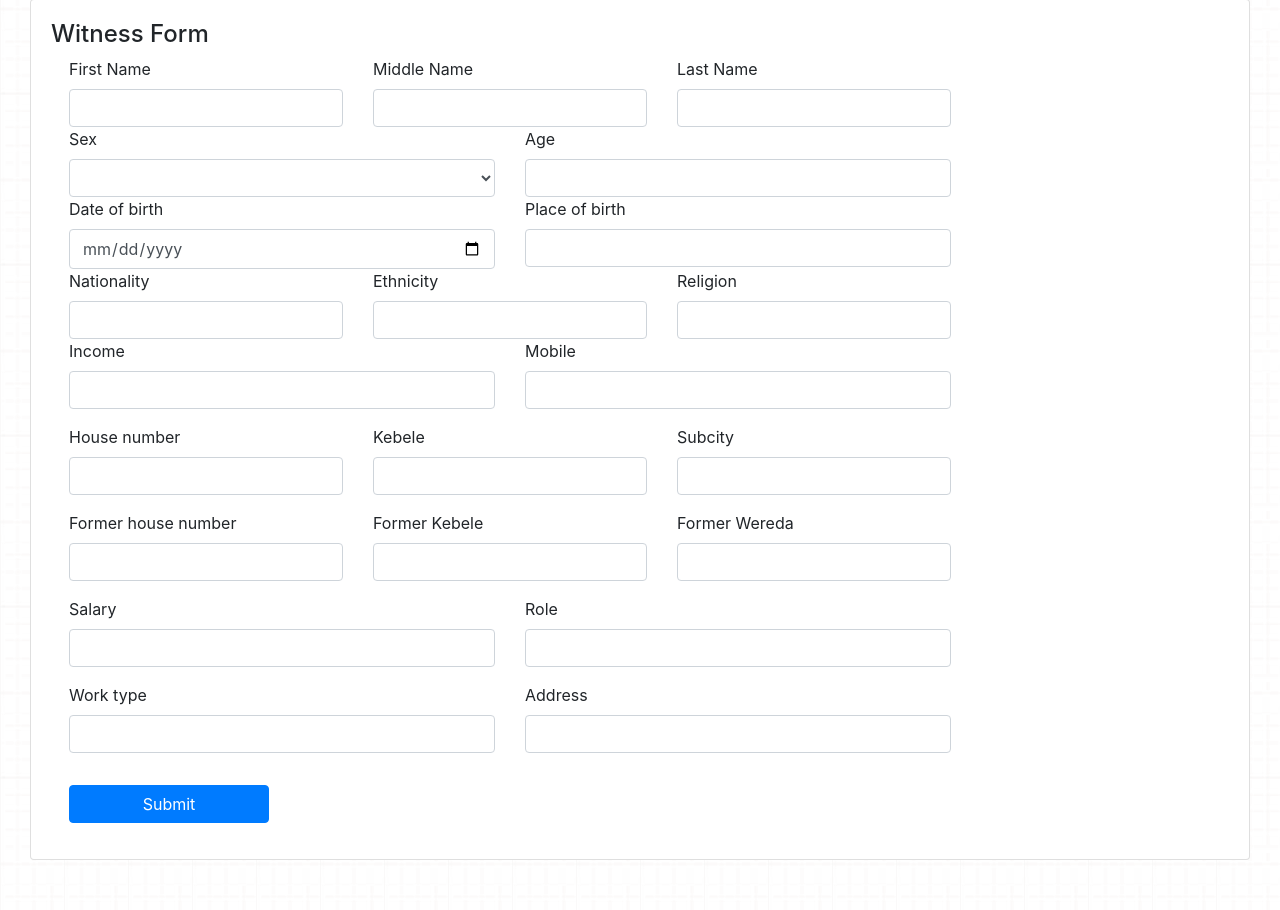
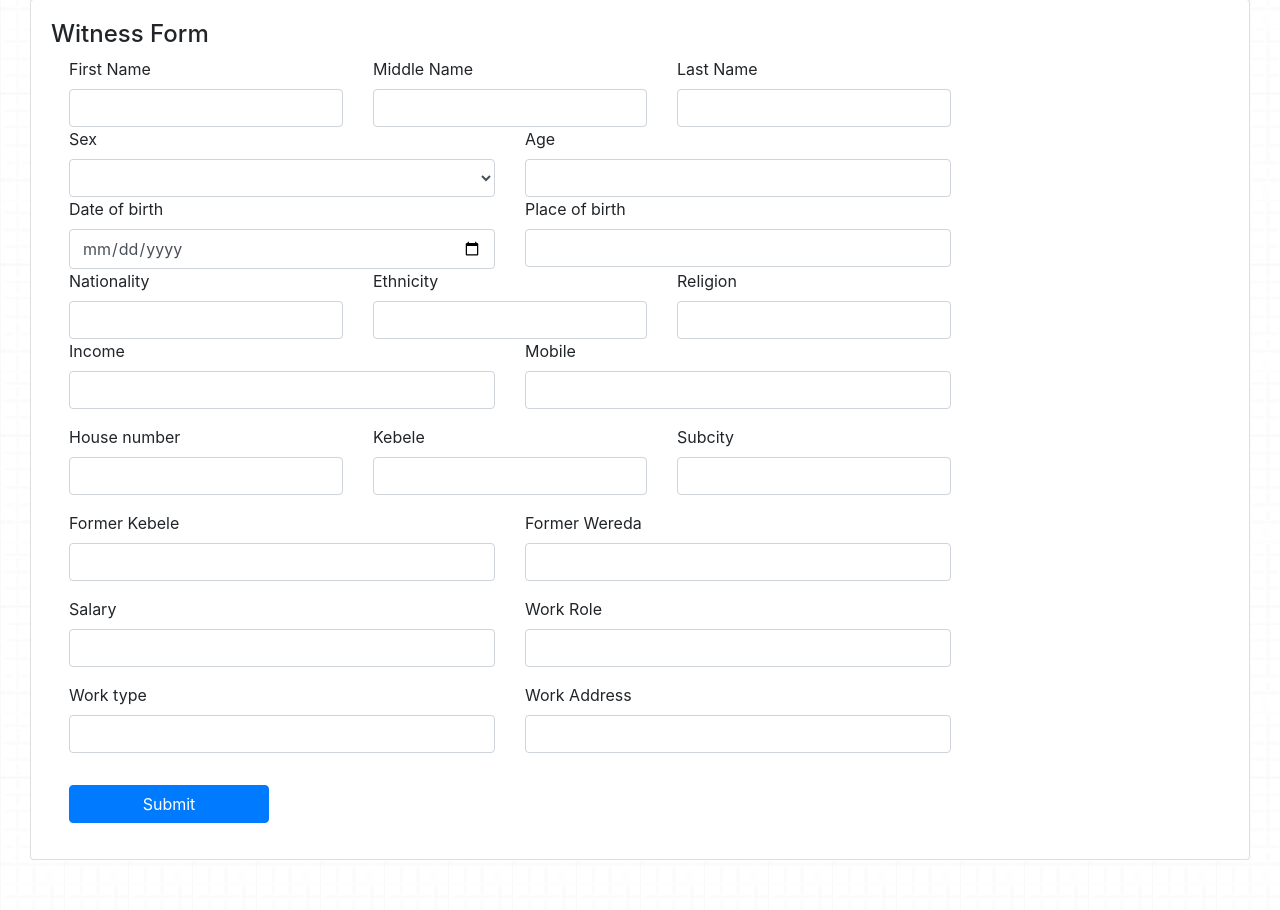
Before and after one commit to tyamlak/crs, a Django app: page /case/1 in a window 1280 px wide, after a click on "Witness Form". Shown: the part 143-1053 px from the top of the page. Run offline with Django 3.2, Linux system fonts and the light colour scheme; some libraries are stand-ins or nearby versions.

Commit message:
fix csrf_token error and removed invalid form inputs

```diff
--- a/case/templates/case/plaintiff_form.html
+++ b/case/templates/case/plaintiff_form.html
@@ -6,6 +6,7 @@
             <h4>Plaintiff Form</h4>
             <div class="form-row">
                 <form method="POST" enctype="multipart/form-data">
+                    {% csrf_token %}
                     <div class="row ml-2">
                         <div class="col-12">
                             <div class="row">
@@ -33,7 +34,7 @@
                                 </div>
                                 <div class="col-md-6">
                                     <label for="age">Age</label>
-                                    <input type="number" name="age" min="0" class="form-control" id="W_age">
+                                    <input type="number" name="age" min="0" max="125" class="form-control" id="W_age">
                                 </div>
                             </div>
                             <div class="row">
@@ -86,11 +87,6 @@
                             </div>
                             <div class="row">
                                 <div class="form-group col">
-                                    <label for="former_house_no">Former house number</label>
-                                    <input type="number" min="0" name="former_house_no" class="form-control"
-                                        id="W_former_house_no">
-                                </div>
-                                <div class="form-group col">
                                     <label for="former_kebele">Former Kebele</label>
                                     <input type="number" name="former_kebele" min="0" class="form-control"
                                         id="W_former_kebele">
@@ -107,7 +103,7 @@
                                     <input type="number" name="salary" min="0" class="form-control" id="W_salary">
                                 </div>
                                 <div class="form-group col">
-                                    <label for="role">Role</label>
+                                    <label for="role">Work Role</label>
                                     <input type="text" name="role" class="form-control" id="W_role">
                                 </div>
                             </div>
@@ -117,7 +113,7 @@
                                     <input type="text" name="work_type" class="form-control" id="W_work">
                                 </div>
                                 <div class="form-group col">
-                                    <label for="address">Address</label>
+                                    <label for="address">Work Address</label>
                                     <input type="text" name="address" class="form-control" id="W_address">
                                 </div>
                             </div>
--- a/case/templates/case/witness_form.html
+++ b/case/templates/case/witness_form.html
@@ -6,6 +6,7 @@
             <h4>Witness Form</h4>
             <div class="form-row">
                 <form method="POST" enctype="multipart/form-data">
+                    {% csrf_token %}
                     <div class="row ml-2">
                         <div class="col-12">
                             <div class="row">
@@ -33,7 +34,7 @@
                                 </div>
                                 <div class="col-md-6">
                                     <label for="age">Age</label>
-                                    <input type="number" name="age" min="0" class="form-control" id="W_age">
+                                    <input type="number" name="age" min="0" max="125" class="form-control" id="W_age">
                                 </div>
                             </div>
                             <div class="row">
@@ -86,11 +87,6 @@
                             </div>
                             <div class="row">
                                 <div class="form-group col">
-                                    <label for="former_house_no">Former house number</label>
-                                    <input type="number" min="0" name="former_house_no" class="form-control"
-                                        id="W_former_house_no">
-                                </div>
-                                <div class="form-group col">
                                     <label for="former_kebele">Former Kebele</label>
                                     <input type="number" name="former_kebele" min="0" class="form-control"
                                         id="W_former_kebele">
@@ -107,7 +103,7 @@
                                     <input type="number" name="salary" min="0" class="form-control" id="W_salary">
                                 </div>
                                 <div class="form-group col">
-                                    <label for="role">Role</label>
+                                    <label for="role">Work Role</label>
                                     <input type="text" name="role" class="form-control" id="W_role">
                                 </div>
                             </div>
@@ -117,7 +113,7 @@
                                     <input type="text" name="work_type" class="form-control" id="W_work">
                                 </div>
                                 <div class="form-group col">
-                                    <label for="address">Address</label>
+                                    <label for="address">Work Address</label>
                                     <input type="text" name="address" class="form-control" id="W_address">
                                 </div>
                             </div>
```
